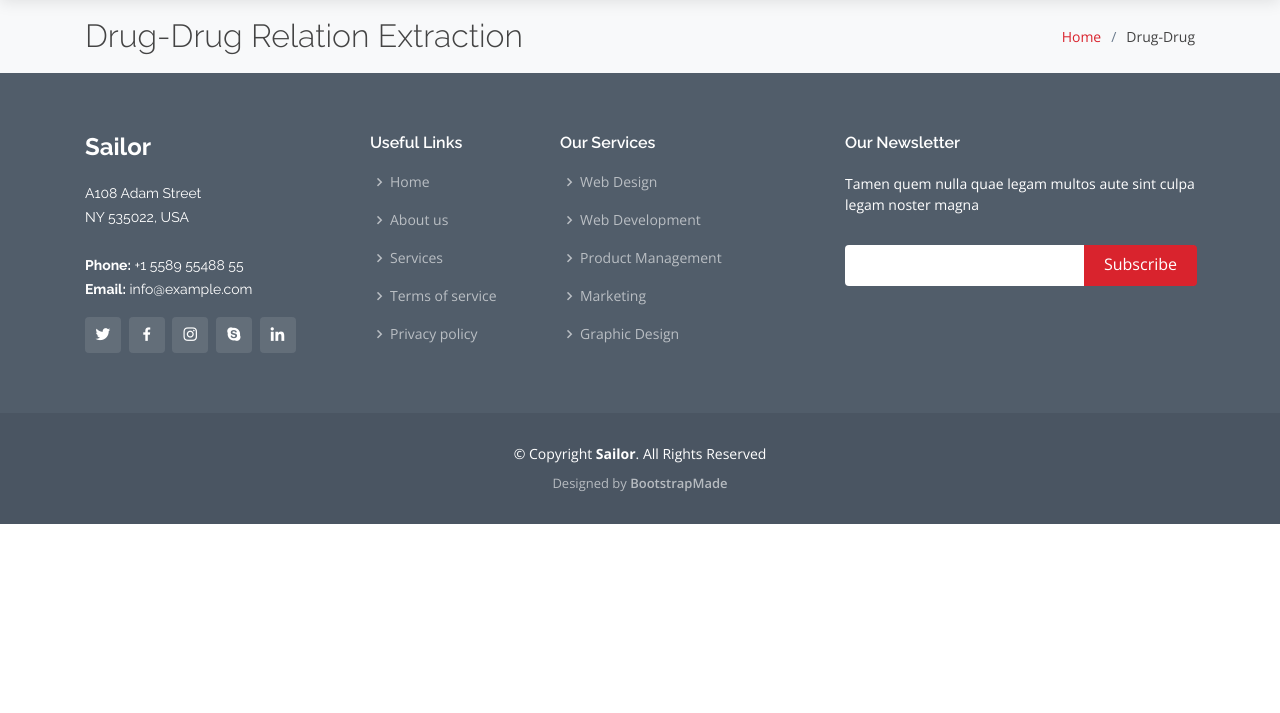
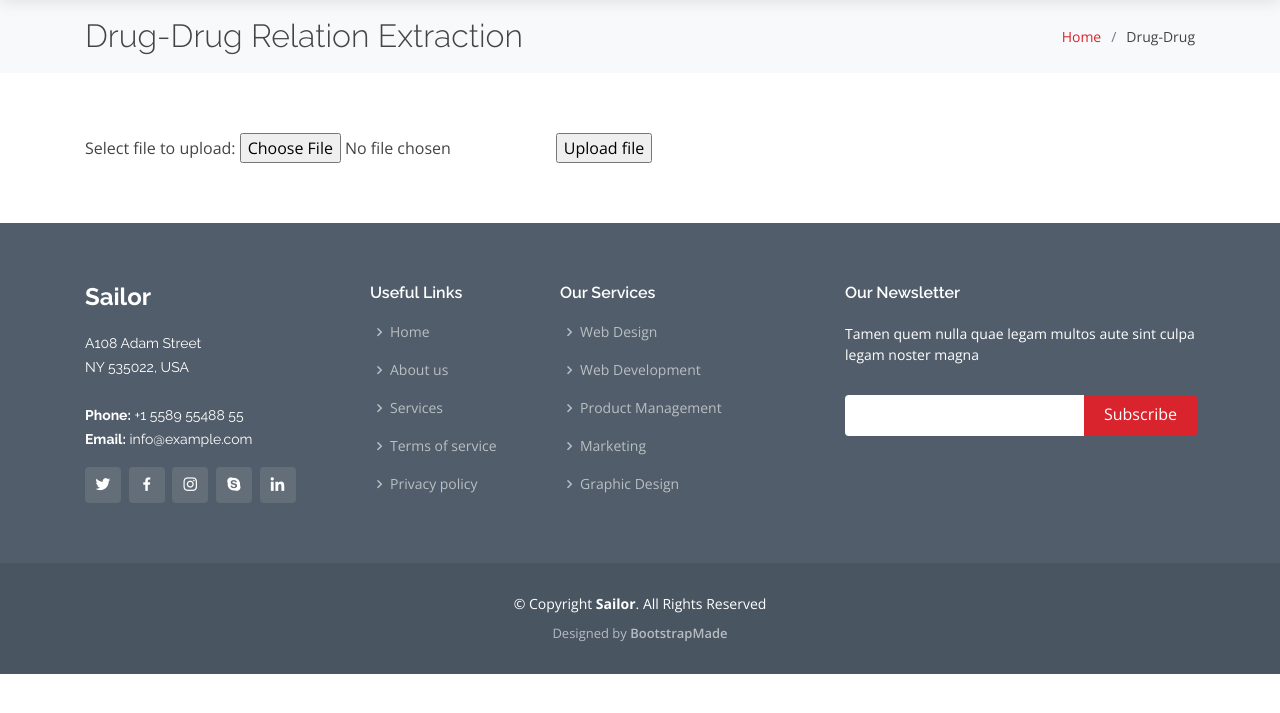
Before and after one commit to so-hyeun/BRET, a Flask app: page /Drug_Drug.html in a window 1280 px wide. Shown: the part 87-800 px from the top of the page. Run offline with Flask 2, Linux system fonts and the light colour scheme; some libraries are stand-ins or nearby versions.

Commit message:
"file upload"

```diff
--- a/app.py
+++ b/app.py
@@ -1,9 +1,15 @@
+import os
+
 from flask import Flask, request, render_template, url_for
 from flask_bootstrap import Bootstrap
 from werkzeug.utils import redirect, secure_filename
 
+UPLOAD_DIR = "static/result_file/"
+
 app = Flask(__name__)
+app.config['UPLOAD_DIR'] = UPLOAD_DIR
 Bootstrap(app)
+
 
 @app.route('/')
 def home():
@@ -22,8 +28,10 @@ def DrugDrug():
     if request.method == 'GET':
         return render_template('Drug_Drug.html')
     elif request.method == 'POST':
-        f = request.files['file']
-        f.save(secure_filename(f.filename))
+        f = request.files['fileToUpload']
+        fname = secure_filename(f.filename)
+        path = app.config['UPLOAD_DIR']+fname
+        f.save(path)
         return 'file uploaded successfully'
 
 @app.route('/Gene_Disease.html')
@@ -36,4 +44,4 @@ def contact():
 
 
 if __name__ == "__main__":
-    app.run()
+    app.run(debug=True)
--- a/templates/Drug_Drug.html
+++ b/templates/Drug_Drug.html
@@ -84,6 +84,19 @@
 
       </div>
     </section><!-- End Breadcrumbs -->
+
+        <!-- ====== File upload ===== -->
+    <section id="fileupload" class="fileupload">
+      <div class="container">
+        <div class="d-flex justify-content-between align-items-center">
+          <form action="http://localhost:5000//Drug_Drug.html" method="post" enctype="multipart/form-data">
+            Select file to upload:
+            <input type="file" name="fileToUpload" id="fileToUpload">
+            <input type="submit" value="Upload file" name="submit">
+          </form>
+      </div>
+        </div>
+    </section><!-- End File upload -->
 
   </main><!-- End #main -->
 
```
